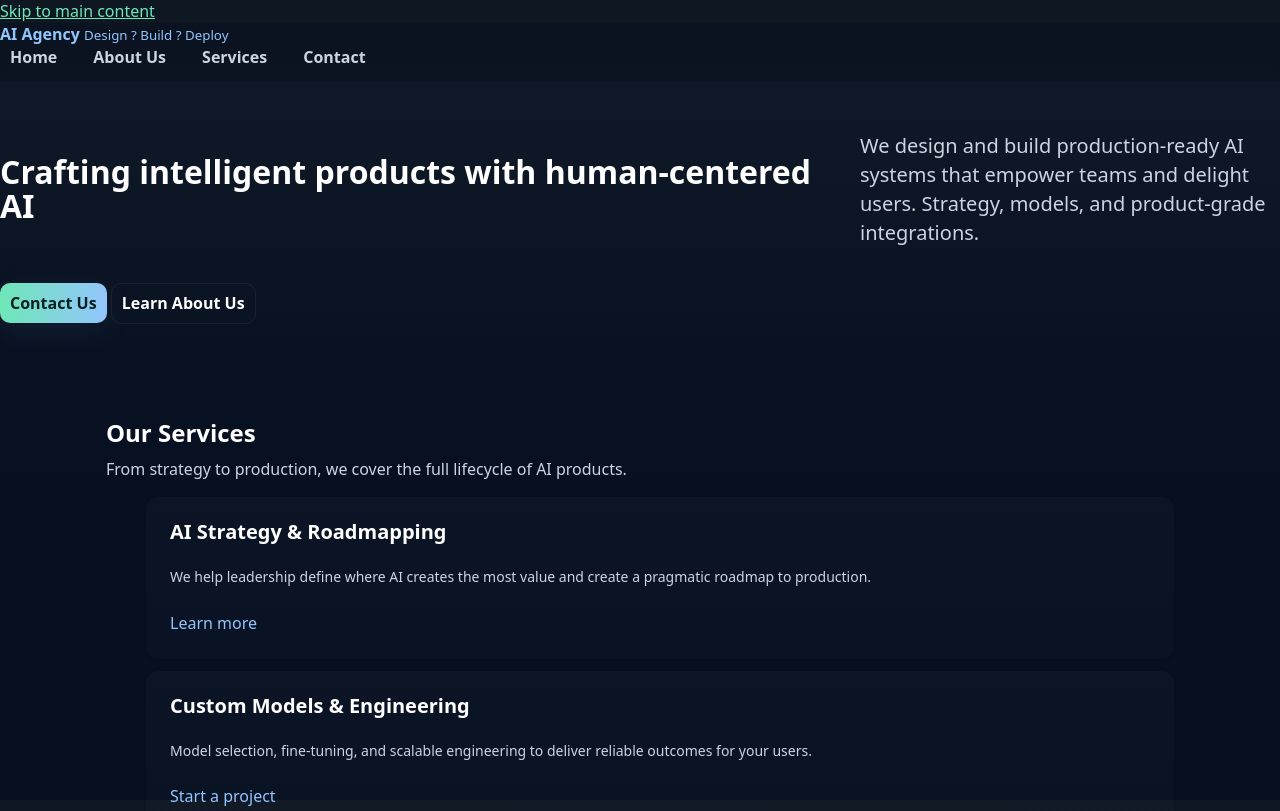
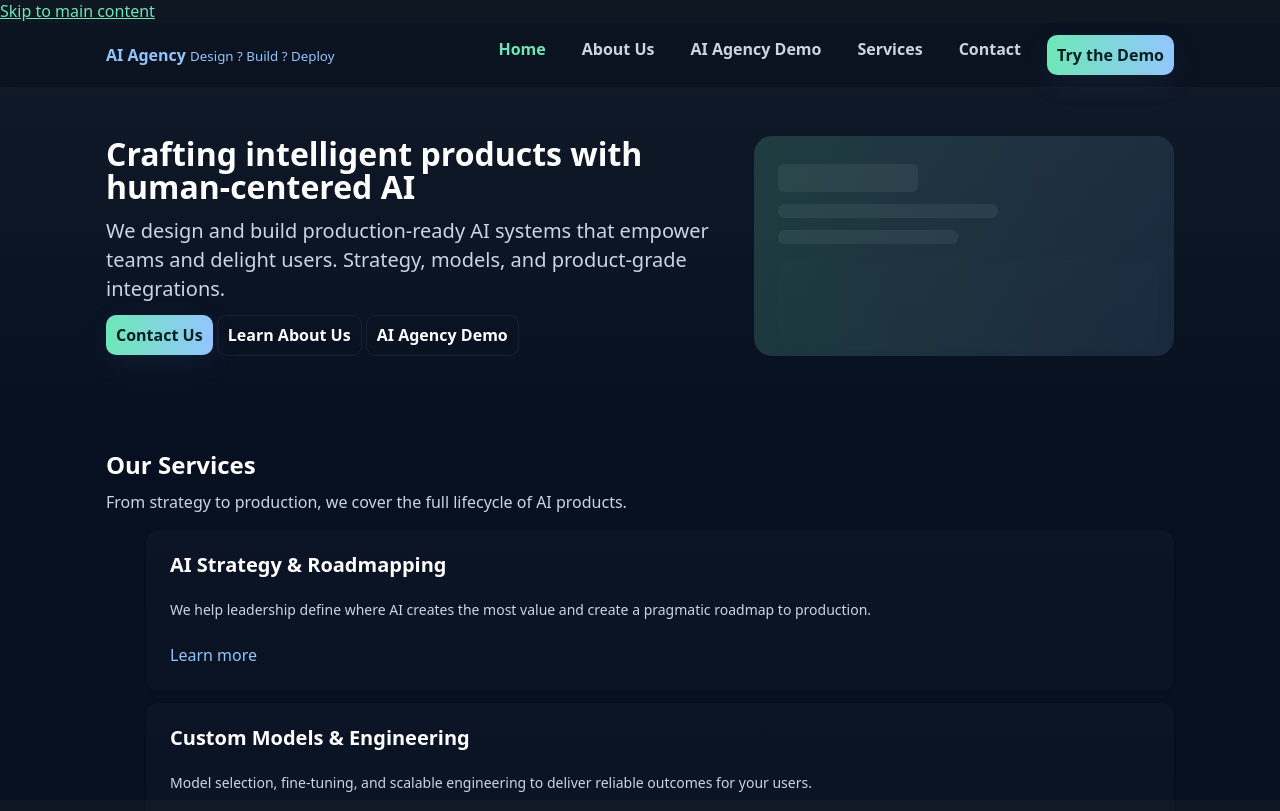
Before and after one commit to saltman80/testaiagency, a plain HTML site: page index.html in a window 1280 px wide. Shown: the top 811 px of the page. Drawn offline with Linux system fonts and the light colour scheme.

Commit message:
feat(sheet): index.html

```diff
--- a/index.html
+++ b/index.html
@@ -10,12 +10,12 @@
   <!-- Shared stylesheet -->
   <link rel="stylesheet" href="styles.css" />
 </head>
-<body class="page page-home">
+<body class="page page-home" data-page="index">
   <a class="skip-link" href="#main" id="skip-link">Skip to main content</a>
 
   <header class="site-header" role="banner" id="site-header">
-    <div class="header-inner">
-      <div class="brand">
+    <div class="header-inner container">
+      <div class="brand" id="brand">
         <a href="index.html" class="brand-link" aria-label="AI Agency Home">
           <strong class="brand-name">AI Agency</strong>
           <small class="brand-tagline">Design ? Build ? Deploy</small>
@@ -24,14 +24,18 @@
 
       <nav id="primary-nav" class="nav primary-nav" role="navigation" aria-label="Primary Navigation" data-nav>
         <ul class="nav-list" aria-label="Main menu">
-          <li role="none"><a class="nav-link" href="index.html">Home</a></li>
+          <li role="none"><a class="nav-link" href="index.html" aria-current="page">Home</a></li>
           <li role="none"><a class="nav-link" href="about.html">About Us</a></li>
+          <li role="none"><a class="nav-link" href="demo.html" aria-label="AI Agency Demo ? Interactive demo page">AI Agency Demo</a></li>
           <li role="none"><a class="nav-link" href="#services" data-scroll>Services</a></li>
           <li role="none"><a class="nav-link" href="#contact" data-scroll>Contact</a></li>
         </ul>
       </nav>
 
-      <div class="header-actions">
+      <div class="header-actions" aria-hidden="false">
+        <!-- Prominent demo CTA for desktop users; hidden on mobile via existing CSS when necessary -->
+        <a class="btn btn-primary demo-cta" href="demo.html" aria-label="Open AI Agency Demo">Try the Demo</a>
+
         <button class="nav-toggle" id="nav-toggle" aria-controls="primary-nav" aria-expanded="false" data-nav-toggle>
           <span class="sr-only">Toggle navigation</span>
           <svg width="24" height="24" aria-hidden="true" focusable="false" viewBox="0 0 24 24">
@@ -45,12 +49,35 @@
   <main id="main" class="site-main" role="main">
     <!-- Hero -->
     <section id="hero" class="hero" aria-labelledby="hero-heading">
-      <div class="hero-inner">
-        <h1 id="hero-heading" class="hero-title">Crafting intelligent products with human-centered AI</h1>
-        <p class="hero-lead">We design and build production-ready AI systems that empower teams and delight users. Strategy, models, and product-grade integrations.</p>
-        <div class="hero-ctas">
-          <a class="btn btn-primary" href="#contact" data-scroll>Contact Us</a>
-          <a class="btn btn-ghost" href="about.html">Learn About Us</a>
+      <div class="hero-inner container">
+        <div>
+          <h1 id="hero-heading" class="hero-title">Crafting intelligent products with human-centered AI</h1>
+          <p class="hero-lead">We design and build production-ready AI systems that empower teams and delight users. Strategy, models, and product-grade integrations.</p>
+          <div class="hero-ctas" role="group" aria-label="Primary calls to action">
+            <a class="btn btn-primary" href="#contact" data-scroll aria-label="Contact AI Agency">Contact Us</a>
+            <a class="btn btn-ghost" href="about.html" aria-label="Learn about AI Agency">Learn About Us</a>
+            <a class="btn btn-ghost" href="demo.html" aria-label="Open the AI Agency demo">AI Agency Demo</a>
+          </div>
+        </div>
+
+        <!-- Visual / decorative column for balance (keeps layout polished on larger screens). -->
+        <div class="hero-visual" aria-hidden="true" style="min-height:160px; display:flex; align-items:center; justify-content:center;">
+          <!-- Decorative placeholder - CSS provides gradients and subtle shapes; keep lightweight for performance. -->
+          <svg width="420" height="220" viewBox="0 0 420 220" aria-hidden="true" focusable="false">
+            <defs>
+              <linearGradient id="g1" x1="0" x2="1">
+                <stop offset="0" stop-color="rgba(110,231,183,0.18)"></stop>
+                <stop offset="1" stop-color="rgba(147,197,253,0.12)"></stop>
+              </linearGradient>
+            </defs>
+            <rect x="0" y="0" width="420" height="220" rx="18" fill="url(#g1)"></rect>
+            <g fill="rgba(255,255,255,0.06)" transform="translate(24,28)">
+              <rect x="0" y="0" width="140" height="28" rx="6"></rect>
+              <rect x="0" y="40" width="220" height="14" rx="6"></rect>
+              <rect x="0" y="66" width="180" height="14" rx="6"></rect>
+              <rect x="0" y="96" width="380" height="90" rx="10" opacity="0.05"></rect>
+            </g>
+          </svg>
         </div>
       </div>
     </section>
@@ -60,7 +87,7 @@
       <div class="container">
         <h2 id="services-heading" class="section-title">Our Services</h2>
         <p class="section-intro">From strategy to production, we cover the full lifecycle of AI products.</p>
-        <ul class="services-grid" role="list">
+        <ul class="services-grid" role="list" aria-label="List of services">
           <li class="service-item" role="listitem" id="service-1">
             <h3 class="service-title">AI Strategy & Roadmapping</h3>
             <p class="service-desc">We help leadership define where AI creates the most value and create a pragmatic roadmap to production.</p>
@@ -84,7 +111,7 @@
     <section id="testimonials" class="section testimonials" aria-labelledby="testimonials-heading">
       <div class="container">
         <h2 id="testimonials-heading" class="section-title">What clients say</h2>
-        <ul class="testimonials-list" role="list">
+        <ul class="testimonials-list" role="list" aria-label="Client testimonials">
           <li class="testimonial" role="listitem">
             <blockquote class="testimonial-quote">"They helped us turn a vague idea into a production feature in under three months. Their pragmatic approach saved us time and money."</blockquote>
             <cite class="testimonial-author">? Product Lead, Fintech Co.</cite>
@@ -114,7 +141,7 @@
 
             <div class="form-field">
               <label for="email" class="form-label">Email</label>
-              <input id="email" name="email" type="email" class="input" required aria-required="true" placeholder="you@example.com" pattern="^[^@\s]+@[^@\s]+\.[^@\s]+$" aria-describedby="email-error" />
+              <input id="email" name="email" type="email" class="input" required aria-required="true" placeholder="you@example.com" pattern="^[^@\\s]+@[^@\\s]+\\.[^@\\s]+$" aria-describedby="email-error" />
               <span class="field-error" id="email-error" aria-live="polite"></span>
             </div>
 
@@ -151,6 +178,7 @@
         <ul class="footer-list">
           <li><a href="index.html">Home</a></li>
           <li><a href="about.html">About</a></li>
+          <li><a href="demo.html">AI Agency Demo</a></li>
           <li><a href="#services" data-scroll>Services</a></li>
           <li><a href="#contact" data-scroll>Contact</a></li>
         </ul>
```
